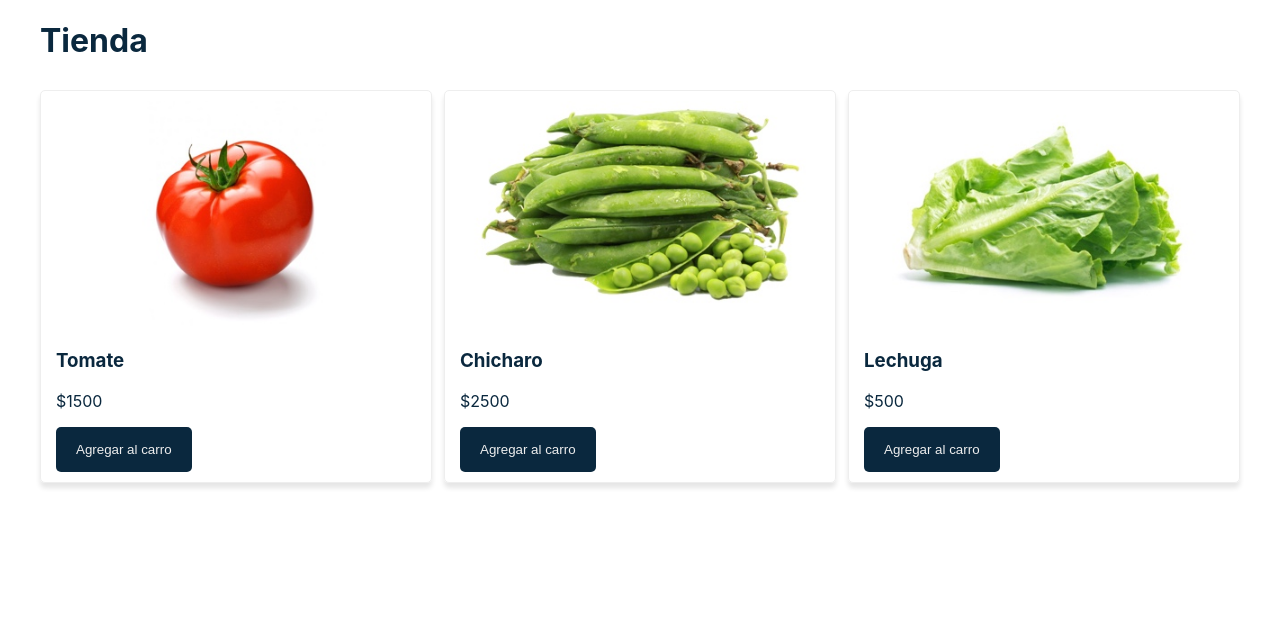
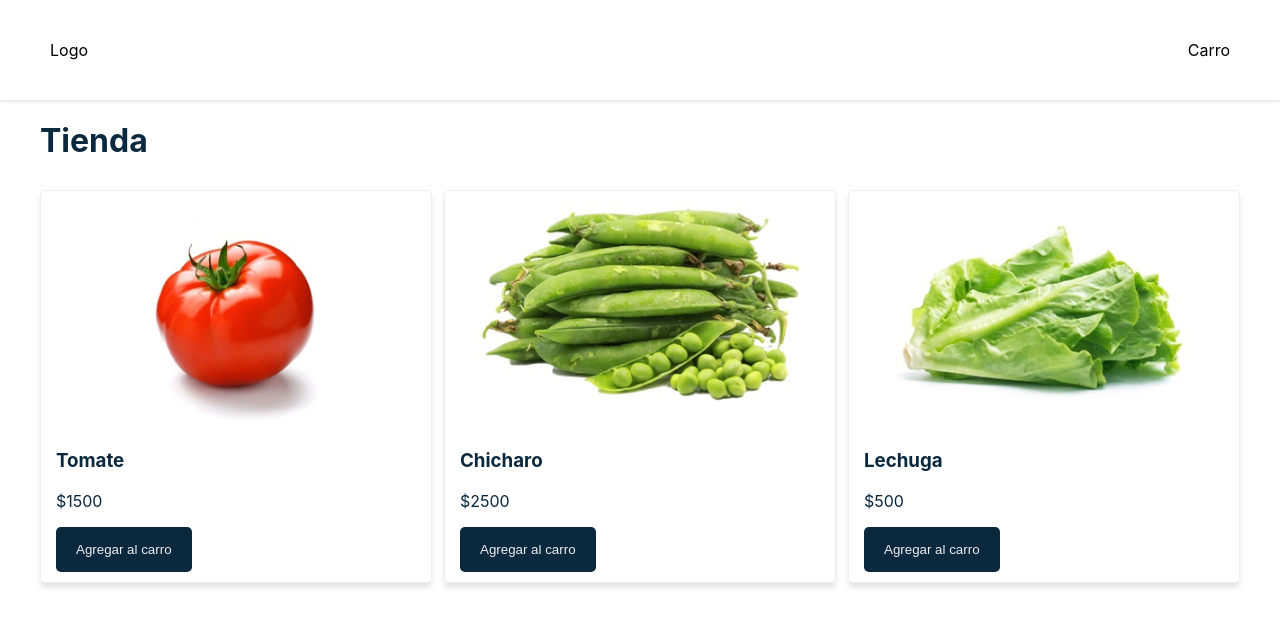
Before and after one commit to mercado-carlos/react-guia-definitiva-holamundo, a React (Vite) app: page / in a window 1280 px wide. Shown: the top 626 px of the page. Built offline with nearby package versions, Linux system fonts and the light colour scheme.

Commit message:
Componente de navegacion

```diff
--- a/src/App.tsx
+++ b/src/App.tsx
@@ -4,6 +4,7 @@ import './styles/App.css';
 import Productos from './components/Productos';
 import Layout from './components/Layout';
 import Title from './components/Title';
+import Navbar from './components/Navbar';
 
 class App extends React.Component {
     state = {
@@ -17,6 +18,7 @@ class App extends React.Component {
     render() {
         return (
             <div className="app-container">
+                <Navbar />
                 <Layout>
                     <Title />
                     <Productos
--- /dev/null
+++ b/src/components/Navbar/index.tsx
@@ -0,0 +1,14 @@
+import React from 'react';
+
+class Navbar extends React.Component {
+    render() {
+        return (
+            <nav className="navbar">
+                <p>Logo</p>
+                <p>Carro</p>
+            </nav>
+        );
+    }
+}
+
+export default Navbar;
--- a/src/styles/App.css
+++ b/src/styles/App.css
@@ -24,6 +24,27 @@
 
 .layout .container {
   width: 1200px;
+}
+
+.navbar {
+  display: -webkit-box;
+  display: -ms-flexbox;
+  display: flex;
+  -webkit-box-orient: horizontal;
+  -webkit-box-direction: normal;
+      -ms-flex-direction: row;
+          flex-direction: row;
+  -webkit-box-align: center;
+      -ms-flex-align: center;
+          align-items: center;
+  height: 100px;
+  -webkit-box-pack: justify;
+      -ms-flex-pack: justify;
+          justify-content: space-between;
+  position: relative;
+  padding: 0 50px;
+  -webkit-box-shadow: 0 2px 3px rgba(0, 0, 0, 0.1);
+          box-shadow: 0 2px 3px rgba(0, 0, 0, 0.1);
 }
 
 .product-container {
--- a/src/styles/App.scss
+++ b/src/styles/App.scss
@@ -1,4 +1,4 @@
-@import 'button', 'layout', 'producto', 'productos', 'title';
+@import 'button', 'layout', 'navbar', 'producto', 'productos', 'title';
 
 .app-container {
     margin: 0;
--- /dev/null
+++ b/src/styles/_navbar.scss
@@ -0,0 +1,10 @@
+.navbar {
+    display: flex;
+    flex-direction: row;
+    align-items: center;
+    height: 100px;
+    justify-content: space-between;
+    position: relative;
+    padding: 0 50px;
+    box-shadow: 0 2px 3px rgba(0, 0, 0, 0.1);
+}
```
Also changed, not shown: 1 other file (tests, documents, lock files or other folders).
